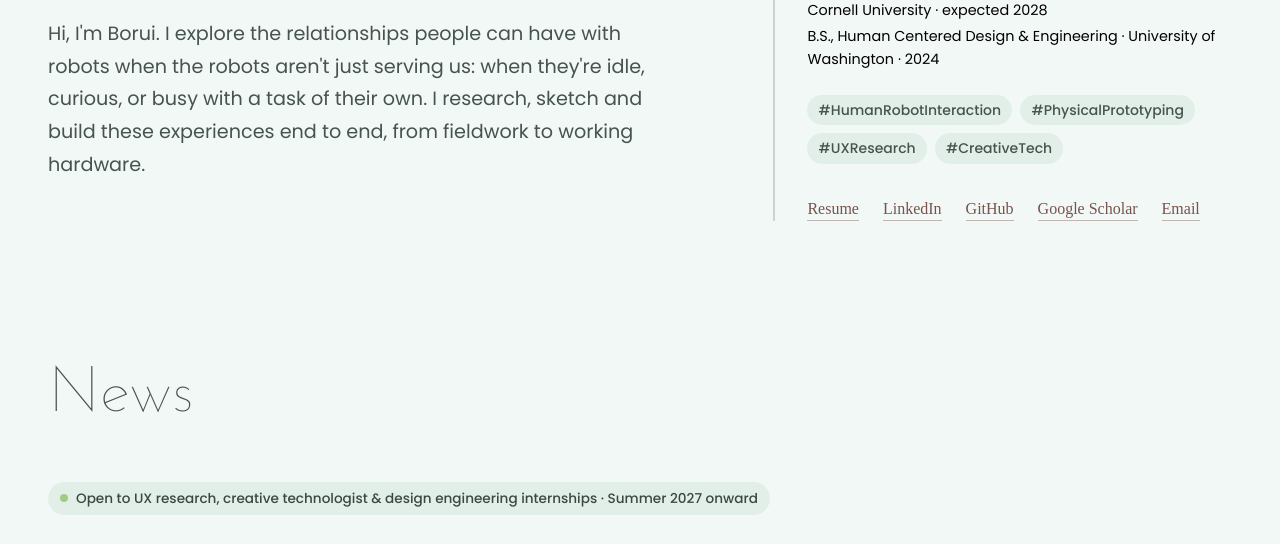
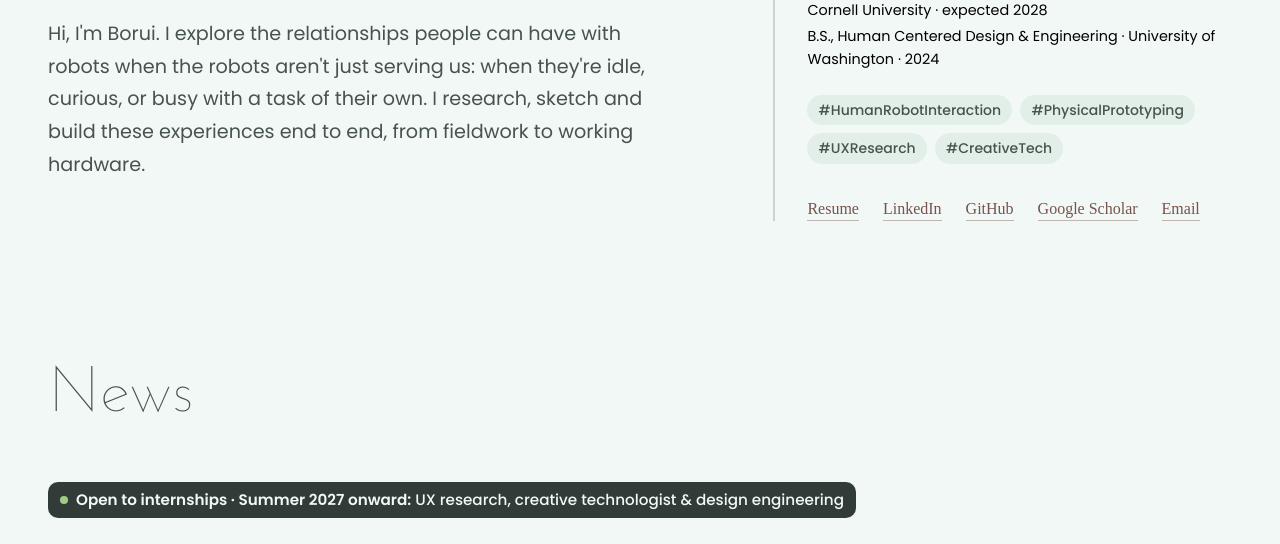
Before and after one commit to 7HE-W0R1D/7HE-W0R1D.github.io, a plain HTML site: page index.html in a window 1280 px wide. Shown: the part 382-926 px from the top of the page. Drawn offline with Linux system fonts and the light colour scheme; a web font is replaced by a local one.

Commit message:
[ update ] Even More Making covers; stronger availability pill
- More Making images share one 4:3 frame and crop to fill it
- Availability line in News: dark pill, bold lead, 10px radius like the tags

Co-Authored-By: Claude Opus 5.5 <noreply@anthropic.com>

```diff
--- a/home.css
+++ b/home.css
@@ -348,11 +348,10 @@
     border-radius: 12px;
     margin-bottom: 1rem;
 }
-/* Images show whole at their own shape, like the featured covers */
+/* Same 4:3 frame for every card; images fill it and crop to fit. */
 .making-card img {
     height: auto;
-    aspect-ratio: auto;
-    object-fit: contain;
+    object-fit: cover;
 }
 
 .making-placeholder {
@@ -675,7 +674,14 @@
 
 /* News sits right under the hero, with availability on top */
 #news .works-header { margin-bottom: 2rem; }
-#news .availability { margin: 0 0 2rem; }
+#news .availability {
+    margin: 0 0 2rem;
+    font-size: .95rem;
+    border-radius: 10px;
+    background: var(--polar-200);
+    color: var(--snow-100);
+}
+#news .availability strong { font-weight: 600; }
 
 /* Mobile readability: body copy 16px, secondary meta 14px+ */
 @media screen and (max-width: 768px) {
--- a/index.html
+++ b/index.html
@@ -90,8 +90,8 @@
             <div class="works-header">
                 <h2>News</h2>
             </div>
-            <p class="availability">Open to UX research, creative technologist &amp; design engineering
-                internships · Summer 2027 onward</p>
+            <p class="availability"><span><strong>Open to internships · Summer 2027 onward:</strong>
+                UX research, creative technologist &amp; design engineering</span></p>
 
             <!-- News list: copy one <li> block to add a new entry (newest first). -->
             <ul class="news-list">
```
